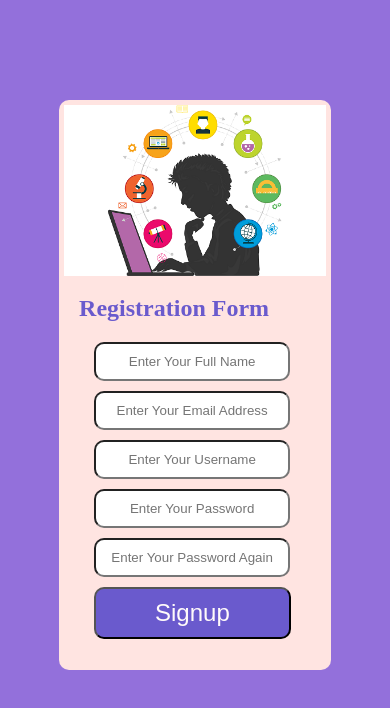
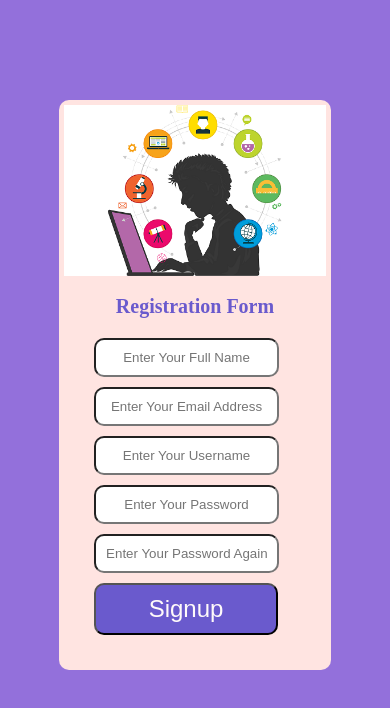
Before and after one commit to rolteame/tiidelab, a plain HTML site: page index.html in a window 390 px wide. Drawn offline with Linux system fonts and the light colour scheme.

Commit message:
still tweeking mobile view

```diff
--- a/css/style.css
+++ b/css/style.css
@@ -49,7 +49,8 @@ h3 {
         height: 35em;
     }
     h3 {
-        font-size: 24px;
+        font-size: 20px;
+        text-align: center;
     }
     input {
         width: 70%;
@@ -65,7 +66,7 @@ h3 {
         margin-left: 30px;
     }
     form {
-        margin-right: 1em;
+        margin-right: 2em;
     }
     .regImageSection, .regFormSection {
         width: 100%;
```
